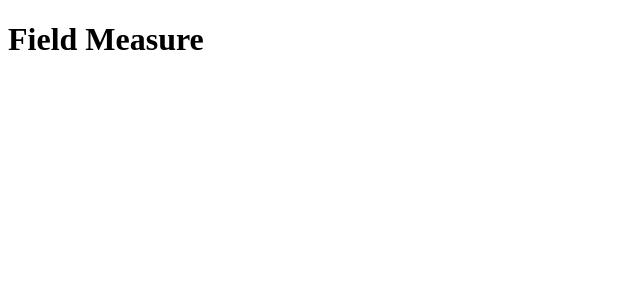
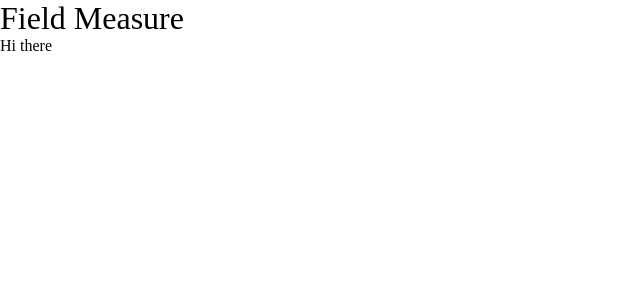
Before and after one commit to Kikketer/field-measure, a React (Create React App) app: page / in a window 1280 px wide. Shown: the top 300 px of the page, without its empty margins (0-640 px from the left). Built offline with nearby package versions, Linux system fonts and the light colour scheme.

Commit message:
Styles added

```diff
--- a/package.json
+++ b/package.json
@@ -13,6 +13,7 @@
     "react": "^18.2.0",
     "react-dom": "^18.2.0",
     "react-scripts": "5.0.1",
+    "styled-components": "^5.3.5",
     "typescript": "^4.7.4",
     "web-vitals": "^2.1.4"
   },
@@ -42,6 +43,7 @@
     ]
   },
   "devDependencies": {
+    "@types/styled-components": "^5.1.26",
     "eslint": "^8.22.0",
     "eslint-config-prettier": "^8.5.0",
     "eslint-plugin-prettier": "^4.2.1",
--- a/src/App.tsx
+++ b/src/App.tsx
@@ -5,6 +5,7 @@
     <div>
       <header>
         <h1>Field Measure</h1>
+        <p>Hi there</p>
       </header>
     </div>
   )
--- /dev/null
+++ b/src/GlobalStyles.js
@@ -0,0 +1,31 @@
+/**
+ * @author Chris Weed (chris@cjweed.com) 2022
+ */
+
+import { createGlobalStyle } from 'styled-components'
+
+export default createGlobalStyle`
+html {
+  box-sizing: border-box;
+  font-size: 16px;
+}
+
+*, *:before, *:after {
+  box-sizing: inherit;
+}
+
+body, h1, h2, h3, h4, h5, h6, p, ol, ul {
+  margin: 0;
+  padding: 0;
+  font-weight: normal;
+}
+
+ol, ul {
+  list-style: none;
+}
+
+img {
+  max-width: 100%;
+  height: auto;
+}
+`
--- a/src/index.tsx
+++ b/src/index.tsx
@@ -2,10 +2,12 @@
 import ReactDOM from 'react-dom/client'
 import App from './App'
 import reportWebVitals from './reportWebVitals'
+import GlobalStyles from './GlobalStyles'
 
 const root = ReactDOM.createRoot(document.getElementById('root') as HTMLElement)
 root.render(
   <React.StrictMode>
+    <GlobalStyles />
     <App />
   </React.StrictMode>
 )
```
Also changed, not shown: 1 other file (tests, documents, lock files or other folders).
